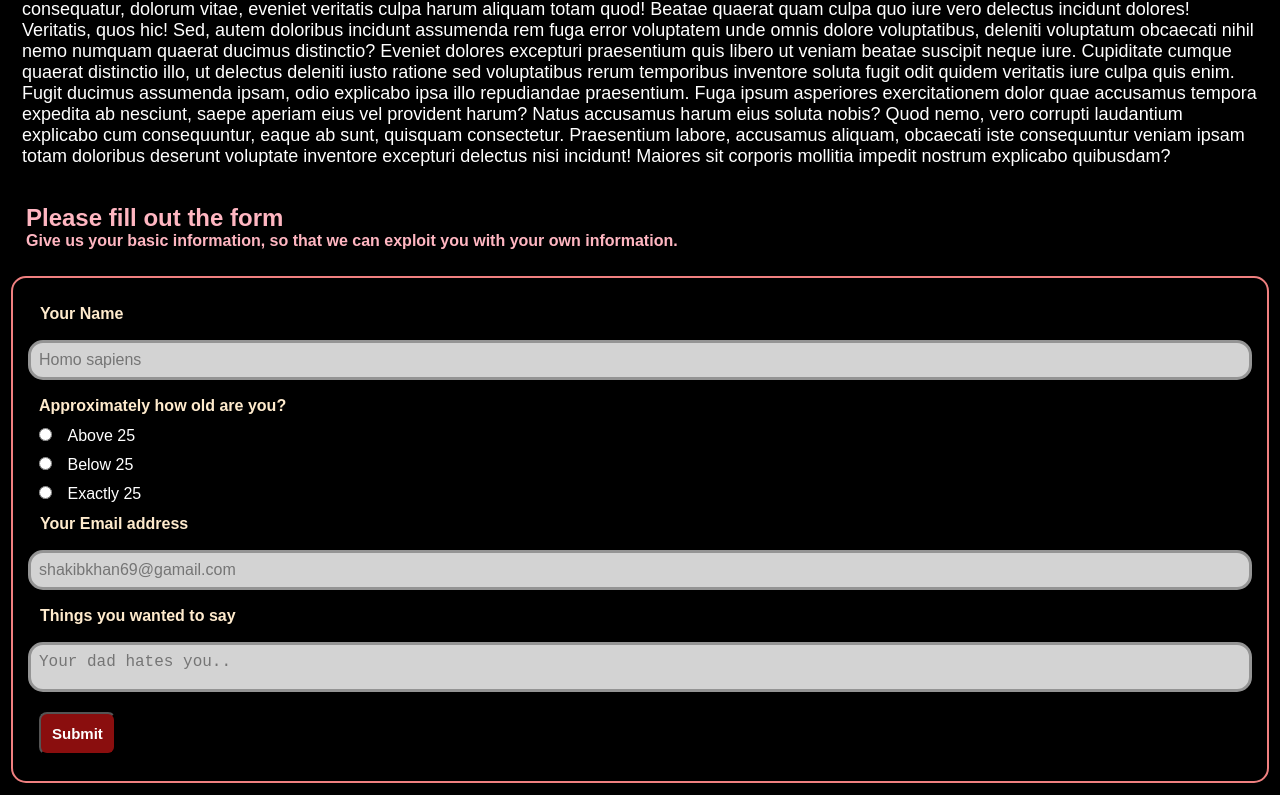
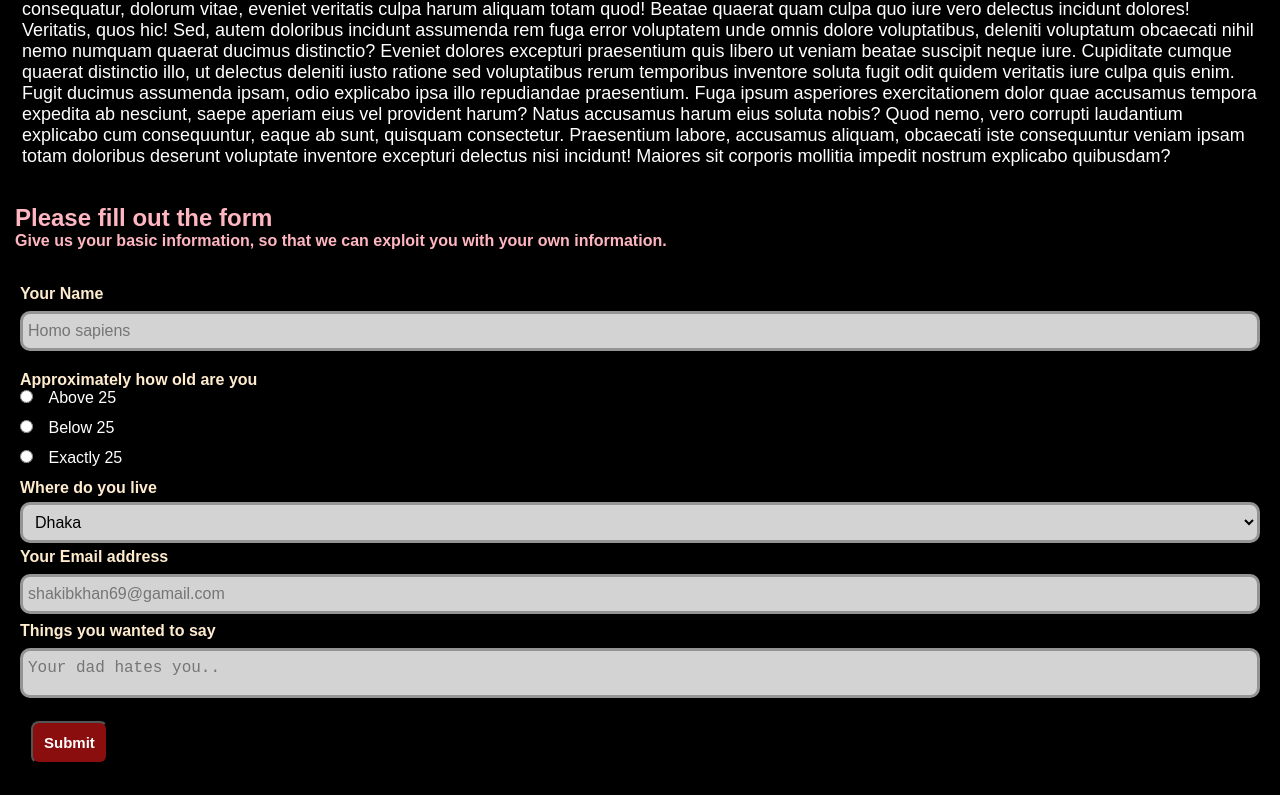
Before and after one commit to justJubair/Officehustle, a plain HTML site: page solidpractice/solid.html in a window 1280 px wide. Shown: the part 1255-2050 px from the top of the page. Drawn offline with Linux system fonts and the light colour scheme.

Commit message:
Initial commit

```diff
--- a/solidpractice/solid.css
+++ b/solidpractice/solid.css
@@ -85,45 +85,57 @@ body {
 .forminfo {
     color: lightpink;
     border: 11px;
-    margin: 11px;
     padding: 15px;
     width: auto;
     font-weight: bold;
 }
 
 .Basicform {
-    color: white;
-    border: 2px solid lightcoral;
-    margin: 11px;
-    padding: 15px;
-    border-radius: 15px;
+    padding: 20px;
+    border-radius: 10px;
 }
 
 .labelform {
     display: block;
-    margin: 12px;
+
     font-weight: bold;
     color:blanchedalmond;
 }
 
 .labeltwo {
     color: blanchedalmond;
-    margin: 12px 0px;
     font-weight: bold;
     display: block;
 }
 
 .inputform {
     display: inline-block;
-    padding: 8px 8px;
-    margin: 5px 0px;
+    padding: 8px 5px;
+    margin: 8px 0px;
     width: 100%;
-    border-radius: 15px;
+    border-radius: 10px;
     font-size: 16px;
     background-color: rgb(211, 211, 211);
     border: 3px solid rgb(148, 148, 148);
     box-sizing: border-box;
     outline: none;
+}
+
+#district {
+    display: inline-block;
+    padding: 8px 8px;
+    margin: 5px 0px;
+    border: 3px solid rgb(148, 148, 148);
+    border-radius: 10px;
+    font-size: 16px;
+    background-color: rgb(211, 211, 211);
+    box-sizing: border-box;
+    outline: none;
+    width: 100%;
+}
+
+.opt {
+    background-color: rgb(211, 211, 211);
 }
 
 textarea {
@@ -149,10 +161,11 @@ textarea:focus {
 
 .lage {
     padding: 11px;
+    color: white;
 }
 
 .agegroup {
-    margin: 11px;
+    margin: 12px 0px;
 }
 
 .subform {
--- a/solidpractice/solid.html
+++ b/solidpractice/solid.html
@@ -31,13 +31,14 @@
         <p>Give us your basic information, so that we can exploit you with your own information.</p>
         </div>
 
-    <form class="Basicform" action="/action_page.php">
+<div class="Basicform">
+    <form action="/action_page.php">
         <label class="labelform" for="fname">Your Name</label>
         <input class="inputform" type="text" id="fname" name="fname" placeholder="Homo sapiens">
 
 
         <div class="agegroup">
-            <p class="labeltwo">Approximately how old are you?</p>
+        <label class="labeltwo">Approximately how old are you</label>
         <input class="age" type="radio" id="Above25" name="my_age" value="above25">
         <label class="lage" for="above25">Above 25</label>
         </div>
@@ -52,6 +53,13 @@
         <label class="lage" for="exactly25">Exactly 25</label>
         </div>
 
+        <label class="labelform" for="district">Where do you live</label>
+        <select id="district" name="district">
+            <option class="opt" value="Dhk">Dhaka</option>
+            <option class="opt" value="out">Outside of Dhaka</option>
+            <option class="opt" value="Noa">Noakhali</option>
+        </select>
+
         <label class="labelform" for="email">Your Email address</label>
         <input class="inputform" type="email" id="email" name="email" placeholder="shakibkhan69@gamail.com">
 
@@ -60,7 +68,7 @@
 
         <input class="subform" type="submit" value="Submit">
     </form>
-
+    </div>
 
 </body>
 </html>
```
